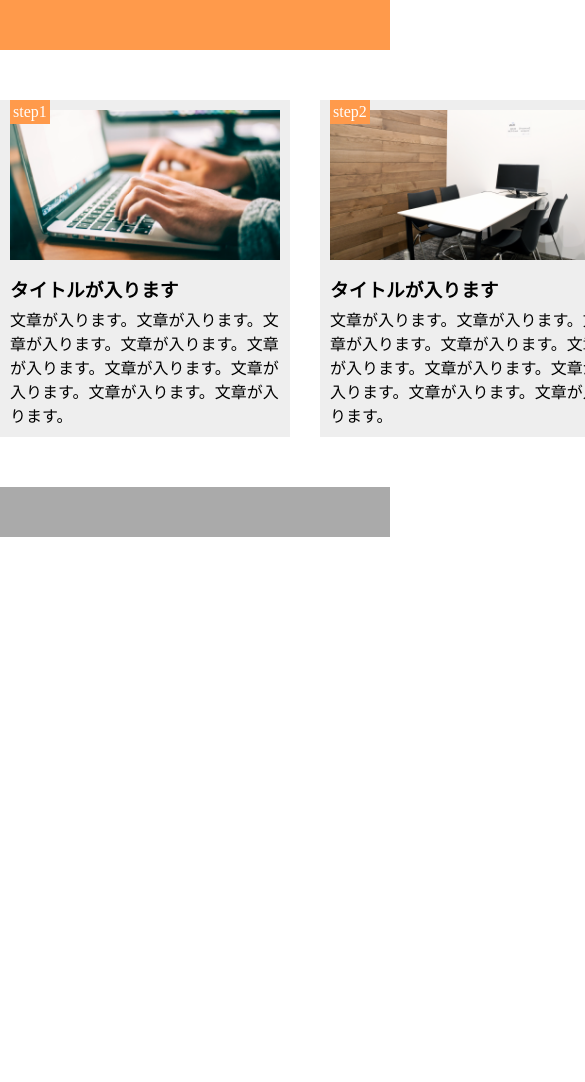
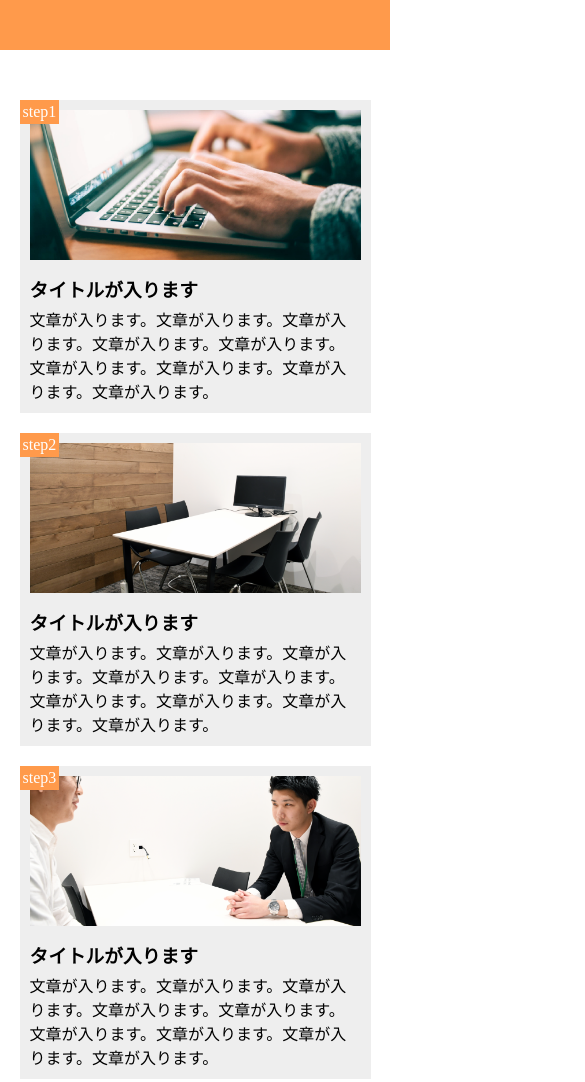
Before and after one commit to haranokengo/chapter9, a plain HTML site: page index.html in a window 390 px wide. Shown: the top 1082 px of the page, 585 px wide, since content can reach past the window. Before the commit the page ends 844 px from the top, so only its background shows below. Drawn offline with Linux system fonts and the light colour scheme.

Commit message:
Finish1-10

```diff
--- a/index.html
+++ b/index.html
@@ -4,7 +4,7 @@
     <meta charset="UTF-8" />
     <meta name="viewport" content="width=device-width,initial-scale=1.0">
     <link rel="stylesheet" href="style.css" />
-    <title>演習９</title>
+    <title>chapter10</title>
   </head>
   <body>
     <header></header>
--- a/style.css
+++ b/style.css
@@ -6,7 +6,7 @@
 
 header {
   height: 50px;
-  background-color: #FF9A4B;
+  background-color: #ff9a4b;
 }
 
 main {
@@ -20,10 +20,10 @@ main {
   margin-right: 30px;
   padding: 10px;
   position: relative;
-  background-color: #EEEEEE;
+  background-color: #eeeeee;
 }
 
-.list:nth-last-child {
+.list:last-child {
   margin-right: 0;
 }
 
@@ -52,8 +52,8 @@ main {
   padding: 3px;
   position: absolute;
   top: 0;
-  left: o;
-  background-color: #FF9A4B;
+  left: 0;
+  background-color: #ff9a4b;
   color: #fff;
 }
 
@@ -63,5 +63,29 @@ main {
 
 footer {
   height: 50px;
-  background-color: #AAAAAA;
+  background-color: #aaaaaa;
 }
+
+@media screen and (max-width: 768px) {
+  header {
+    width: 100%;
+  }
+
+  main {
+    width: 100%;
+    display: block;
+  }
+
+  .list {
+    width: 90%;
+    margin: 20px auto;
+  }
+
+  .list:last-child {
+    margin: 20px auto;
+  }
+
+  footer {
+    width: 100%;
+  }
+}
```
